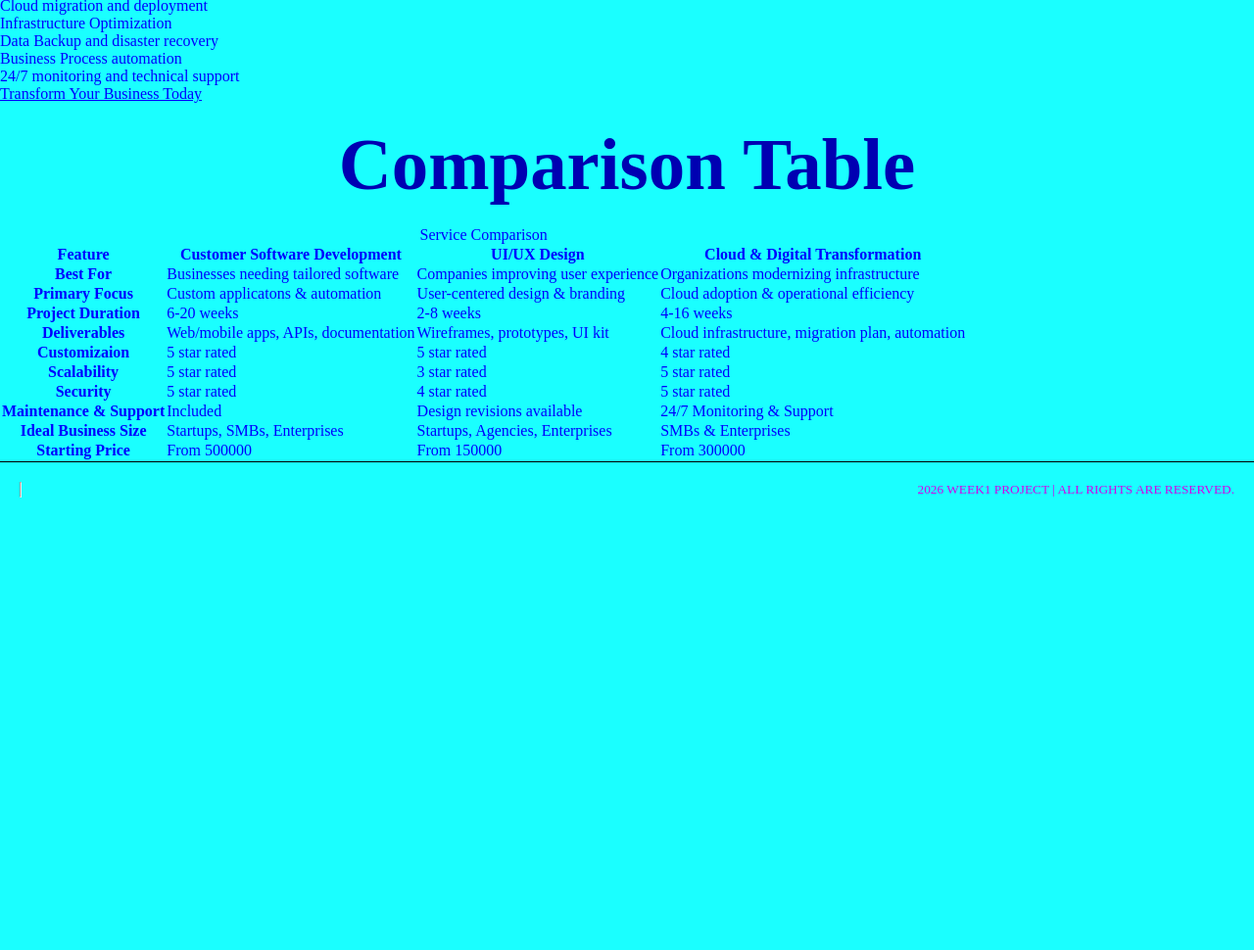
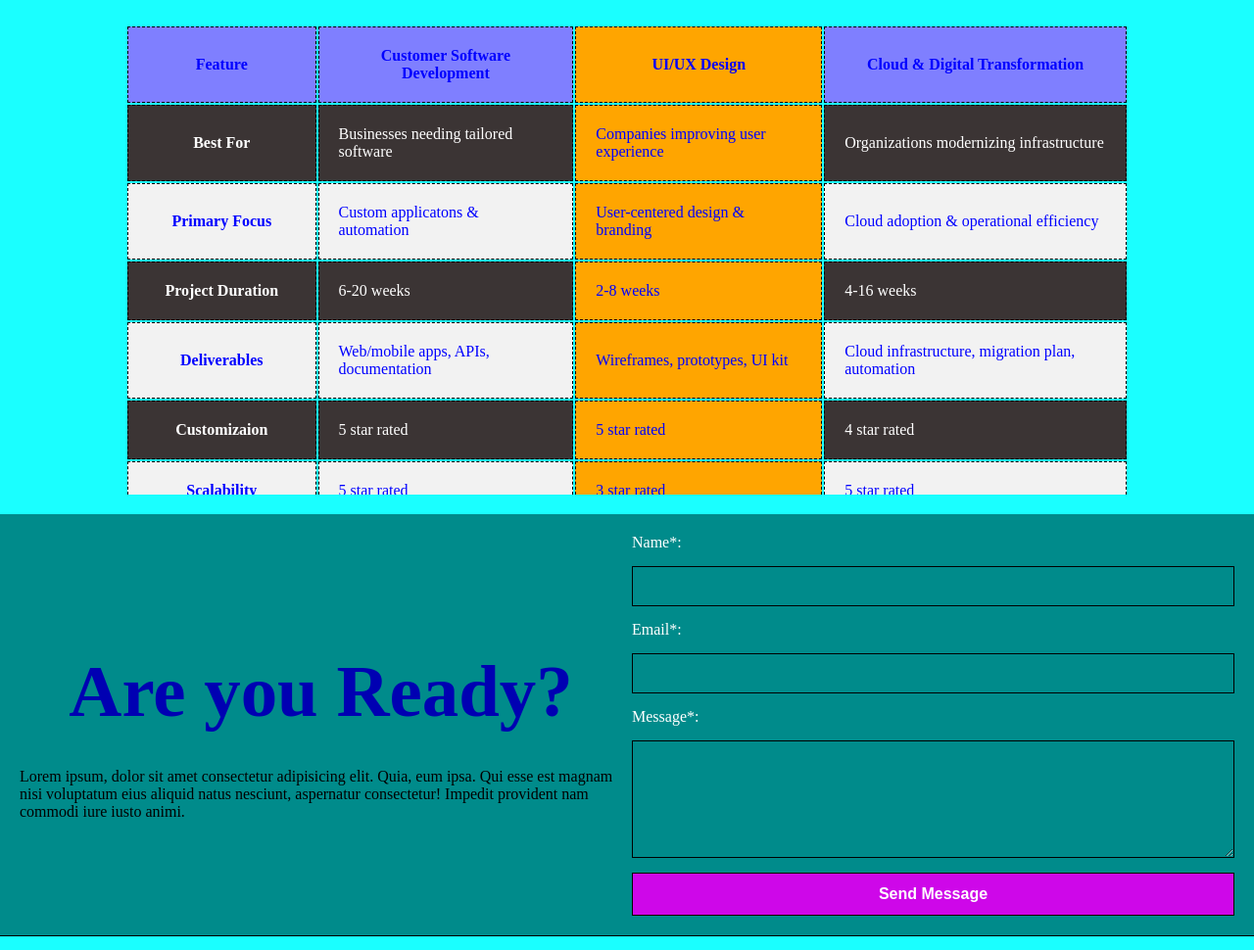
Before and after one commit to anjal-vonnue/Phase1-Week2, a plain HTML site: page day-5-project/services.html in a window 1280 px wide. Shown: the part 995-1965 px from the top of the page at 98% size. Before the commit the page ends 1523 px from the top, so only its background shows below. Drawn offline with Linux system fonts and the light colour scheme.

Commit message:
style: put a hover lift effect and color accent on hover and made the pricing table zebra striped

```diff
--- a/day-5-project/css/components.css
+++ b/day-5-project/css/components.css
@@ -29,3 +29,138 @@
     grid-template-columns: 1fr;
   }
 }
+
+/* ===== SERVICES PAGE ===== */
+
+.service-section {
+  display: grid;
+  grid-template-columns: 1fr 1fr 1fr;
+  padding: var(--padding);
+  gap: var(--gap);
+}
+
+.service-section > article {
+  padding: var(--padding);
+  border: 1px dashed black;
+  min-height: 100%;
+}
+
+.service-section article:hover {
+  padding: var(--padding);
+  box-shadow: 10px 10px 30px var(--color-accent);
+  min-height: 100%;
+}
+
+.features-list {
+  padding: var(--padding);
+}
+
+@media screen and (width <= 480px) {
+  .service-section {
+    grid-template-columns: 1fr;
+  }
+}
+@media screen and (width <= 768px) {
+  .service-section {
+    grid-template-columns: 1fr;
+  }
+}
+
+.table-container {
+  display: flex;
+  justify-content: center;
+  height: 500px;
+  overflow-y: auto;
+  scrollbar-width: none;
+  margin-bottom: var(--padding);
+}
+
+table {
+  margin: var(--padding);
+  width: 80%;
+}
+
+thead th {
+  top: 0;
+  position: sticky;
+  z-index: 10;
+  background-color: var(--color-primary-tint-100);
+}
+
+th,
+td {
+  padding: var(--padding);
+  border: 1px dashed black;
+}
+
+.row-color {
+  background-color: #f2f2f2;
+}
+
+.row-color-b {
+  background-color: #3b3434;
+  color: white;
+}
+
+.calltoaction {
+  display: grid;
+  grid-template-columns: 1fr 1fr;
+  gap: var(--gap);
+  background-color: var(--color-accent);
+  color: var(--color-text);
+  padding: var(--padding);
+  align-items: center;
+}
+
+.call-text h2 {
+  margin-bottom: 15px;
+  background-color: transparent;
+}
+.call-text,
+.call-text p {
+  background-color: transparent;
+}
+.call-form {
+  display: grid;
+  gap: 15px;
+  background: transparent;
+}
+
+.call-form label {
+  color: white;
+}
+
+.call-form input,
+.call-form textarea {
+  padding: 12px;
+  border: 1px solid black;
+  background: transparent;
+}
+.call-form label {
+  background: transparent;
+}
+
+.call-form textarea {
+  min-height: 120px;
+  resize: vertical;
+}
+
+.call-form button {
+  padding: 12px;
+  border: none;
+  background-color: var(--color-secondary);
+  color: #fff;
+  font-size: 16px;
+  cursor: pointer;
+  border: 1px solid black;
+  font-weight: bolder;
+}
+
+.call-form button:hover {
+  background: #00c0d9;
+  color: black;
+}
+
+.recommended {
+  background-color: var(--color-error);
+}
--- a/day-5-project/css/pages.css
+++ b/day-5-project/css/pages.css
@@ -68,3 +68,5 @@ dl > dt {
   justify-content: center;
   align-items: center;
 }
+
+/* ===== SERVICES PAGE ===== */
--- a/day-5-project/services.html
+++ b/day-5-project/services.html
@@ -54,7 +54,6 @@
   <body>
     <header>
       <h1>Services We Provide</h1>
-    </header>
       <nav>
         <a href="./index.html">Home</a>
         <a href="./about.html">About Us</a>
@@ -63,10 +62,12 @@
         <a href="./contact.html">Contact Us</a>
         <a href="./product.html">Prodcut</a>
       </nav>
+    </header>
 
     <main>
       <section>
         <h2>Services Include:</h2>
+        <div class="service-section">
           <article>
             <header><h3>Custom Software Development</h3></header>
             <p>
@@ -75,7 +76,7 @@
               with scalable, future-ready technoloy.
             </p>
             <h4>Features</h4>
-          <ul>
+            <ul class="features-list">
               <li>Custom web and mobile applications</li>
               <li>Scalbel cloud-based architecture</li>
               <li>Secure API development and integrations</li>
@@ -95,7 +96,7 @@
               customer satisfaction.
             </p>
             <h4>Features</h4>
-          <ul>
+            <ul class="features-list">
               <li>User research and wireframing</li>
               <li>Interactive prototypes</li>
               <li>Responsive interface design</li>
@@ -114,7 +115,7 @@
               and long-term scalability.
             </p>
             <h4>Features</h4>
-          <ul>
+            <ul class="features-list">
               <li>Cloud migration and deployment</li>
               <li>Infrastructure Optimization</li>
               <li>Data Backup and disaster recovery</li>
@@ -125,93 +126,132 @@
               >Transform Your Business Today</a
             >
           </article>
+        </div>
       </section>
 
       <section aria-labelledby="table">
         <h2 id="table">Comparison Table</h2>
+        <div class="table-container">
           <table>
-          <caption>
-            Service Comparison
-          </caption>
-
-          <thead>
+            <thead class="table-head">
               <tr>
-              <th scope="col">Feature</th>
-              <th scope="col">Customer Software Development</th>
-              <th scope="col">UI/UX Design</th>
-              <th scope="col">Cloud & Digital Transformation</th>
+                <th class="table-head" scope="col">Feature</th>
+                <th scope="col" class="table-head">
+                  Customer Software Development
+                </th>
+                <th scope="col" class="recommended">UI/UX Design</th>
+                <th class="table-head" scope="col">
+                  Cloud & Digital Transformation
+                </th>
               </tr>
             </thead>
 
             <tbody>
-            <tr>
-              <th scope="row">Best For</th>
-              <td>Businesses needing tailored software</td>
-              <td>Companies improving user experience</td>
-              <td>Organizations modernizing infrastructure</td>
+              <tr class="row-color">
+                <th scope="row" class="row-color-b">Best For</th>
+                <td class="row-color-b">
+                  Businesses needing tailored software
+                </td>
+                <td class="recommended">Companies improving user experience</td>
+                <td class="row-color-b">
+                  Organizations modernizing infrastructure
+                </td>
               </tr>
               <tr>
-              <th scope="row">Primary Focus</th>
-              <td>Custom applicatons & automation</td>
-              <td>User-centered design & branding</td>
-              <td>Cloud adoption & operational efficiency</td>
+                <th scope="row" class="row-color">Primary Focus</th>
+                <td class="row-color">Custom applicatons & automation</td>
+                <td class="recommended">User-centered design & branding</td>
+                <td class="row-color">
+                  Cloud adoption & operational efficiency
+                </td>
               </tr>
               <tr>
-              <th scope="row">Project Duration</th>
-              <td>6-20 weeks</td>
-              <td>2-8 weeks</td>
-              <td>4-16 weeks</td>
+                <th class="row-color-b" scope="row">Project Duration</th>
+                <td class="row-color-b">6-20 weeks</td>
+                <td class="recommended">2-8 weeks</td>
+                <td class="row-color-b">4-16 weeks</td>
               </tr>
               <tr>
-              <th scope="row">Deliverables</th>
-              <td>Web/mobile apps, APIs, documentation</td>
-              <td>Wireframes, prototypes, UI kit</td>
-              <td>Cloud infrastructure, migration plan, automation</td>
+                <th scope="row" class="row-color">Deliverables</th>
+                <td class="row-color">Web/mobile apps, APIs, documentation</td>
+                <td class="recommended">Wireframes, prototypes, UI kit</td>
+                <td class="row-color">
+                  Cloud infrastructure, migration plan, automation
+                </td>
               </tr>
               <tr>
-              <th scope="row">Customizaion</th>
-              <td>5 star rated</td>
-              <td>5 star rated</td>
-              <td>4 star rated</td>
+                <th class="row-color-b" scope="row">Customizaion</th>
+                <td class="row-color-b">5 star rated</td>
+                <td class="recommended">5 star rated</td>
+                <td class="row-color-b">4 star rated</td>
               </tr>
               <tr>
-              <th scope="row">Scalability</th>
-              <td>5 star rated</td>
-              <td>3 star rated</td>
-              <td>5 star rated</td>
+                <th scope="row" class="row-color">Scalability</th>
+                <td class="row-color">5 star rated</td>
+                <td class="recommended">3 star rated</td>
+                <td class="row-color">5 star rated</td>
               </tr>
               <tr>
-              <th scope="row">Security</th>
-              <td>5 star rated</td>
-              <td>4 star rated</td>
-              <td>5 star rated</td>
+                <th scope="row" class="row-color-b">Security</th>
+                <td class="row-color-b">5 star rated</td>
+                <td class="recommended">4 star rated</td>
+                <td class="row-color-b">5 star rated</td>
               </tr>
               <tr>
-              <th scope="row">Maintenance & Support</th>
-              <td>Included</td>
-              <td>Design revisions available</td>
-              <td>24/7 Monitoring & Support</td>
+                <th scope="row" class="row-color">Maintenance & Support</th>
+                <td class="row-color">Included</td>
+                <td class="recommended">Design revisions available</td>
+                <td class="row-color">24/7 Monitoring & Support</td>
               </tr>
               <tr>
-              <th scope="row">Ideal Business Size</th>
-              <td>Startups, SMBs, Enterprises</td>
-              <td>Startups, Agencies, Enterprises</td>
-              <td>SMBs & Enterprises</td>
+                <th class="row-color-b" scope="row">Ideal Business Size</th>
+                <td class="row-color-b">Startups, SMBs, Enterprises</td>
+                <td class="recommended">Startups, Agencies, Enterprises</td>
+                <td class="row-color-b">SMBs & Enterprises</td>
               </tr>
               <tr>
-              <th scope="row">Starting Price</th>
-              <td>From 500000</td>
-              <td>From 150000</td>
-              <td>From 300000</td>
+                <th scope="row" class="row-color">Starting Price</th>
+                <td class="row-color">From 500000</td>
+                <td class="recommended">From 150000</td>
+                <td class="row-color">From 300000</td>
               </tr>
             </tbody>
           </table>
+        </div>
       </section>
     </main>
+    <section class="calltoaction">
+      <div class="call-text">
+        <h2>Are you Ready?</h2>
+        <p>
+          Lorem ipsum, dolor sit amet consectetur adipisicing elit. Quia, eum
+          ipsa. Qui esse est magnam nisi voluptatum eius aliquid natus nesciunt,
+          aspernatur consectetur! Impedit provident nam commodi iure iusto
+          animi.
+        </p>
+      </div>
+
+      <form class="call-form">
+        <label for="name">Name*: </label>
+        <input id="name" name="name" type="text" required />
+        <label for="email">Email*: </label>
+        <input id="email" name="email" type="email" required />
+        <label for="desc">Message*: </label>
+        <textarea id="desc" required></textarea>
+        <button type="submit">Send Message</button>
+      </form>
+    </section>
 
     <footer>
-      <hr />
-      <small>2026 WEEK1 PROJECT | ALL RIGHTS ARE RESERVED.</small>
+      <div>
+        <small>2026 WEEK1 PROJECT</small>
+        <small>ALL RIGHTS ARE RESERVED.</small>
+      </div>
+      <div class="icons">
+        <i class="fa-solid fa-globe"></i>
+        <i class="fa-brands fa-youtube"></i>
+        <i class="fa-brands fa-instagram"></i>
+      </div>
     </footer>
   </body>
 </html>
```
Lines whose indentation alone changed are shown as unchanged.
